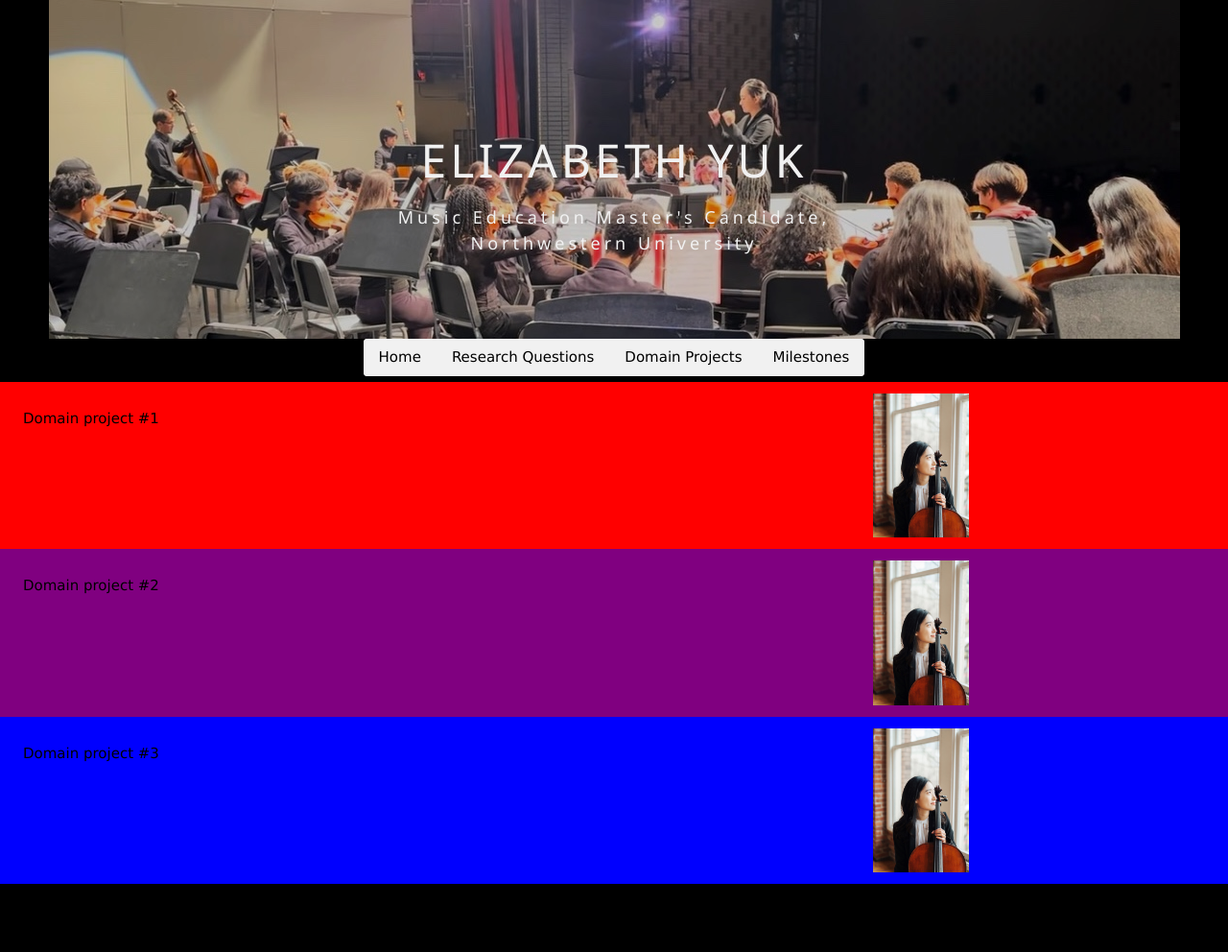
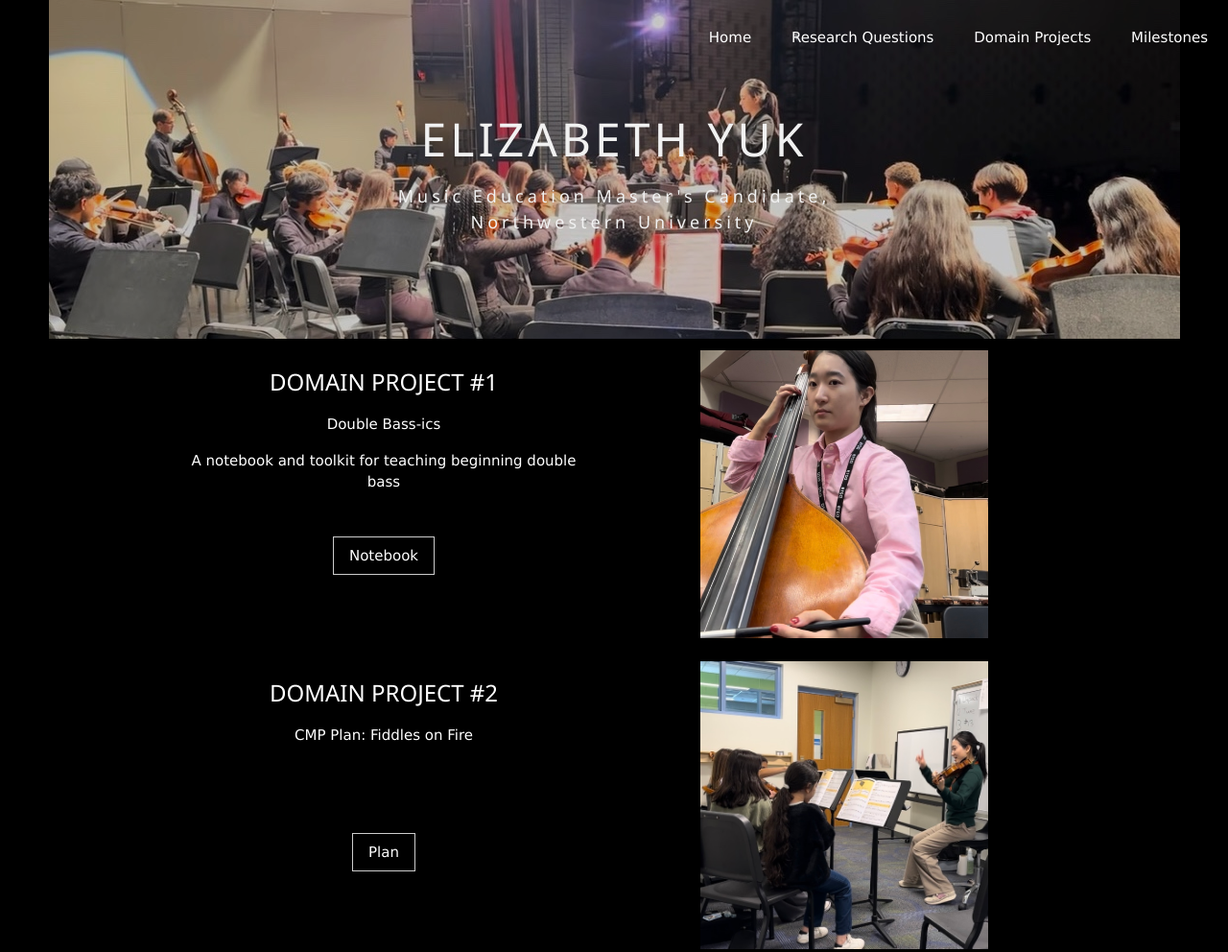
Before and after one commit to elizabethyuk/elizabethyuk.github.io, a plain HTML site: page domain.html in a window 1280 px wide. Shown: the top 992 px of the page at 96% size. Before the commit the page ends 943 px from the top, so only its background shows below. Drawn offline with Linux system fonts and the light colour scheme.

Commit message:
3rd draft

```diff
--- a/domain.html
+++ b/domain.html
@@ -11,20 +11,30 @@
 
 <!-- Header -->
 <header class="w3-display-container w3-center"">
+  <!-- Navbar (placed at the bottom of the header image) -->
+  <div class="w3-round w3-hide-small w3-top nav custom-navbar" id="navbar">
+    <ul>
+      <li>
+        <a href="./index.html" class="w3-bar-item w3-button">Home</a>
+      </li>
+      <li>
+        <a href="./research.html" class="w3-bar-item w3-button">Research Questions</a>
+      </li>
+      <li>
+        <a href="./domain.html" class="w3-bar-item w3-button">Domain Projects</a>
+      </li>
+      <li>
+        <a href="./milestones.html" class="w3-bar-item w3-button">Milestones</a>
+      </li>
+    </ul>
+  </div>
+
   <img class="w3-image" style="opacity: 0.8;" src="./background.jpg" alt="Me">
   <div class="w3-display-middle w3-padding-large w3-wide w3-text-light-grey w3-center">
     <h1 class="w3-hide-medium w3-hide-small w3-xxxlarge">ELIZABETH YUK</h1>
     <h1 class="w3-hide-medium w3-hide-small w3-large">Music Education Master's Candidate, Northwestern University</h1>
     <h3 class="w3-hide-large w3-display-top" style="white-space:nowrap">ELIZABETH YUK</h3>
     <h5 class="w3-hide-large w3-display-top" style="white-space:nowrap">Music Education Master's Candidate, Northwestern University</h5>
-  </div>
-
-  <!-- Navbar (placed at the bottom of the header image) -->
-  <div class="w3-bar w3-light-grey w3-round w3-hide-small w3-center">
-    <a href="./index.html" class="w3-bar-item w3-button">Home</a>
-    <a href="./research.html" class="w3-bar-item w3-button">Research Questions</a>
-    <a href="./domain.html" class="w3-bar-item w3-button">Domain Projects</a>
-    <a href="./milestones.html" class="w3-bar-item w3-button">Milestones</a>
   </div>
 
   <!-- Navbar (placed at the bottom of the header image) -->
@@ -41,29 +51,40 @@
 </div>
 <!-- Page content -->
 <div class="class="w3-display-container w3-opacity-min">
-  <div class="w3-row" style="background-color: red;">
-    <div class="w3-col m6 w3-padding-large">
-      <p>Domain project #1</p>
+  <div style="max-width: 960px; margin: 0 auto;">
+  <div class="w3-row">
+    <div class="w3-col m6 w3-center w3-padding-large hj-domain">
+      <p><h3>DOMAIN PROJECT #1</h3></p>
+      <p>Double Bass-ics</p>
+      <p>A notebook and toolkit for teaching beginning double bass</p>
+      <a href="https://drive.google.com/file/d/1-Enh3FlwK1AhsM_RGXLzHrX90MsM6gbZ/view" class="w3-button w3-border" style="background-color: black; color: white; margin-top: 30px">Notebook</a>
     </div>
     <div class="w3-col m6 w3-center w3-padding-large">
-      <img src="./bio.jpg" width="100px" />
+      <img src="./domain1.jpg" width="300px" />
     </div>
   </div>
-  <div class="w3-row" style="background-color: purple;">
-    <div class="w3-col m6 w3-padding-large">
-      <p>Domain project #2</p>
+  <div class="w3-row">
+    <div class="w3-col m6 w3-center w3-padding-large hj-domain">
+      <p><h3>DOMAIN PROJECT #2</h3></p>
+      <p>CMP Plan: Fiddles on Fire</p>
+      <br/>
+      <br/>
+      <a href="https://drive.google.com/file/d/1-Enh3FlwK1AhsM_RGXLzHrX90MsM6gbZ/view" class="w3-button w3-border" style="background-color: black; color: white; margin-top: 30px">Plan</a>
     </div>
     <div class="w3-col m6 w3-center w3-padding-large">
-      <img src="./bio.jpg" width="100px" />
+      <img src="./domain2.jpg" width="300px" />
     </div>
   </div>
-  <div class="w3-row" style="background-color: blue;">
-    <div class="w3-col m6 w3-padding-large">
-      <p>Domain project #3</p>
+  <div class="w3-row">
+    <div class="w3-col m6 w3-center w3-padding-large hj-domain">
+      <p><h3>DOMAIN PROJECT #3</h3></p>
+      <p>9th Grade Orchestra Curriculum Sample</p>
+      <a href="https://drive.google.com/file/d/1-Enh3FlwK1AhsM_RGXLzHrX90MsM6gbZ/view" class="w3-button w3-border" style="background-color: black; color: white; margin-top: 30px;">Curriculum</a>
     </div>
     <div class="w3-col m6 w3-center w3-padding-large">
-      <img src="./bio.jpg" width="100px" />
+      <img src="./domain3.jpg" width="300px" />
     </div>
+  </div>
   </div>
 </div>
 
@@ -74,4 +95,19 @@
   <br/>
 </footer>
 </body>
+<script>
+  window.addEventListener('scroll', function() {
+    const navbar = document.getElementById('navbar');
+    const navbarMobile = document.getElementById('navbar-mobile');
+    const scrolled = window.scrollY > 50;
+
+    if (scrolled) {
+      navbar?.classList.add('scrolled');
+      navbarMobile?.classList.add('scrolled');
+    } else {
+      navbar?.classList.remove('scrolled');
+      navbarMobile?.classList.remove('scrolled');
+    }
+  });
+</script>
 </html>
--- a/style.css
+++ b/style.css
@@ -2,12 +2,48 @@
     margin-top: 60px;
 }
 
-p.hj-milestone {
+.hj-milestone{
     font-size: 20px;
     background-color: mediumpurple;
     color: white;
 }
 
-p.hj-default {
+.hj-domain {
     color: white;
 }
+
+.nav ul {
+    float: right;
+    max-width: calc(100vw - 300px);
+    overflow: hidden;
+}
+
+.nav li {
+    display: inline-block;
+    margin: 5px 5px 5px 0;
+    position: relative;
+}
+
+.custom-navbar {
+    position: fixed;
+    top: 0;
+    width: 100%;
+    transition: background-color 0.3s ease, color 0.3s ease;
+    z-index: 999;
+    background-color: transparent;
+    color: white;
+  }
+
+  .custom-navbar a {
+    color: white !important;
+    transition: color 0.3s ease;
+  }
+
+  .custom-navbar.scrolled {
+    background-color: rgba(211, 211, 211, 0.9); /* lightgrey with opacity */
+    color: black;
+  }
+
+  .custom-navbar.scrolled a {
+    color: black !important;
+  }
```
Also changed, not shown: index.html (+33 -8 lines), milestones.html (+33 -10 lines), research.html (+33 -8 lines), domain1.jpg (added), domain2.jpg (added), domain3.jpg (added).
